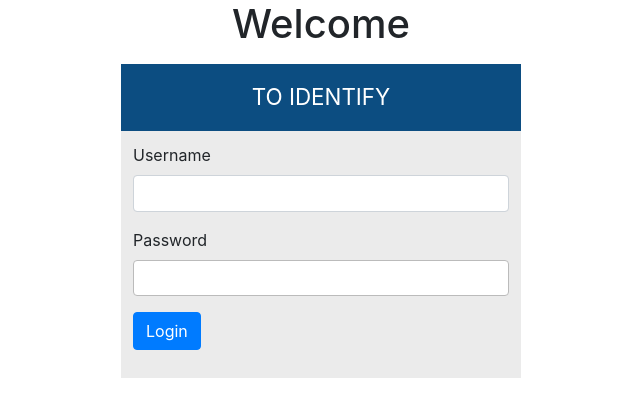
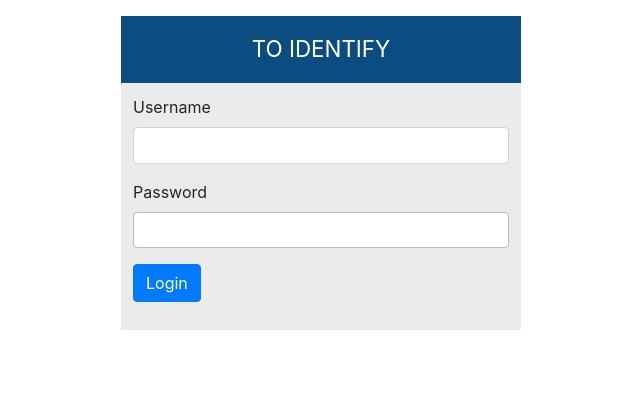
Before and after one commit to wafamhamdi/templateAngular, an Angular app: page / in a window 1280 px wide. Shown: the top 416 px of the page, without its empty margins (319-959 px from the left). Built offline with nearby package versions, Linux system fonts and the light colour scheme.

Commit message:
jenkins file

```diff
--- a/src/app/components/login/login.component.html
+++ b/src/app/components/login/login.component.html
@@ -1,6 +1,4 @@
-<h1 style="text-align:center">
-    Welcome
-</h1>
+
 <div class="login">
     <h2 class="login-header">To identify</h2>
     <form [formGroup]="loginForm" class="login-container" (ngSubmit)="onSubmit()">
```
Also changed, not shown: 1 other file (tests, documents, lock files or other folders).
